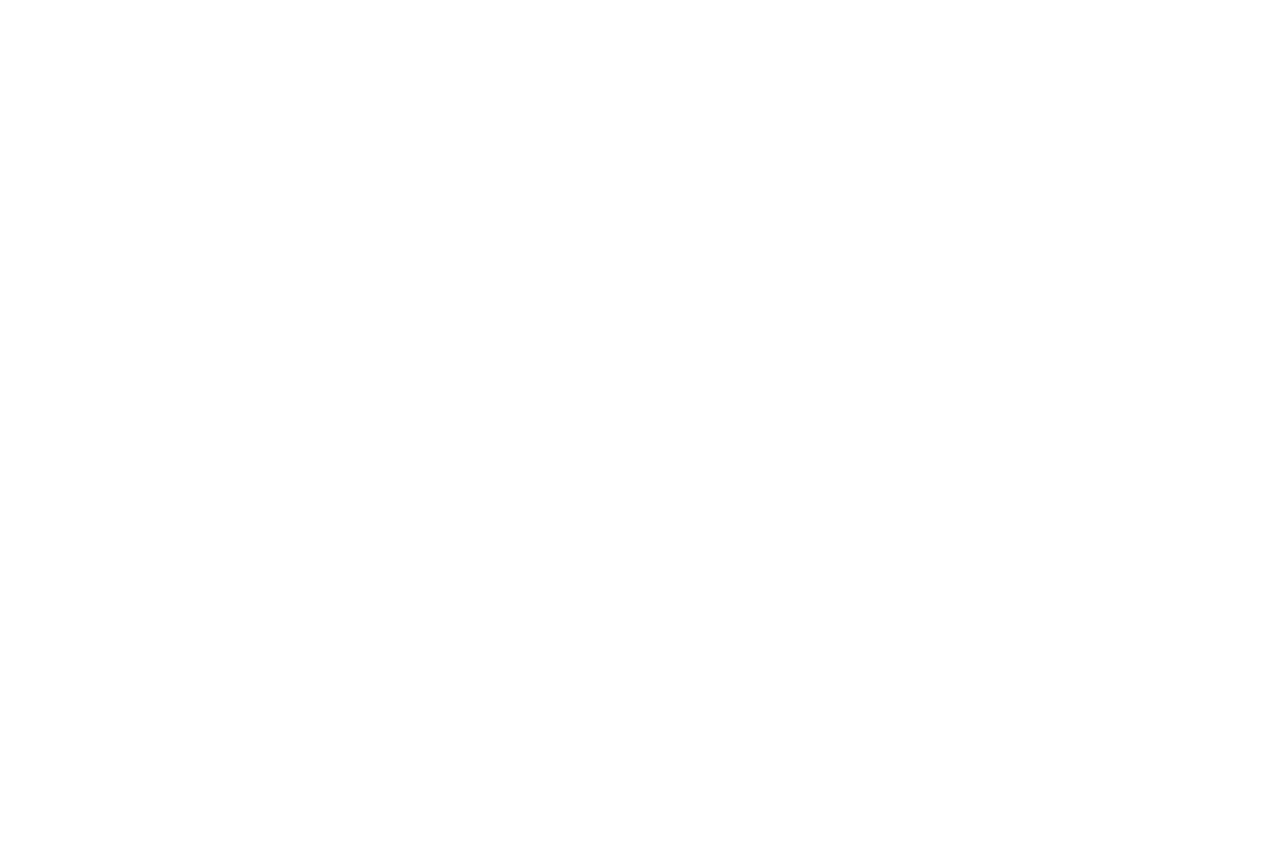
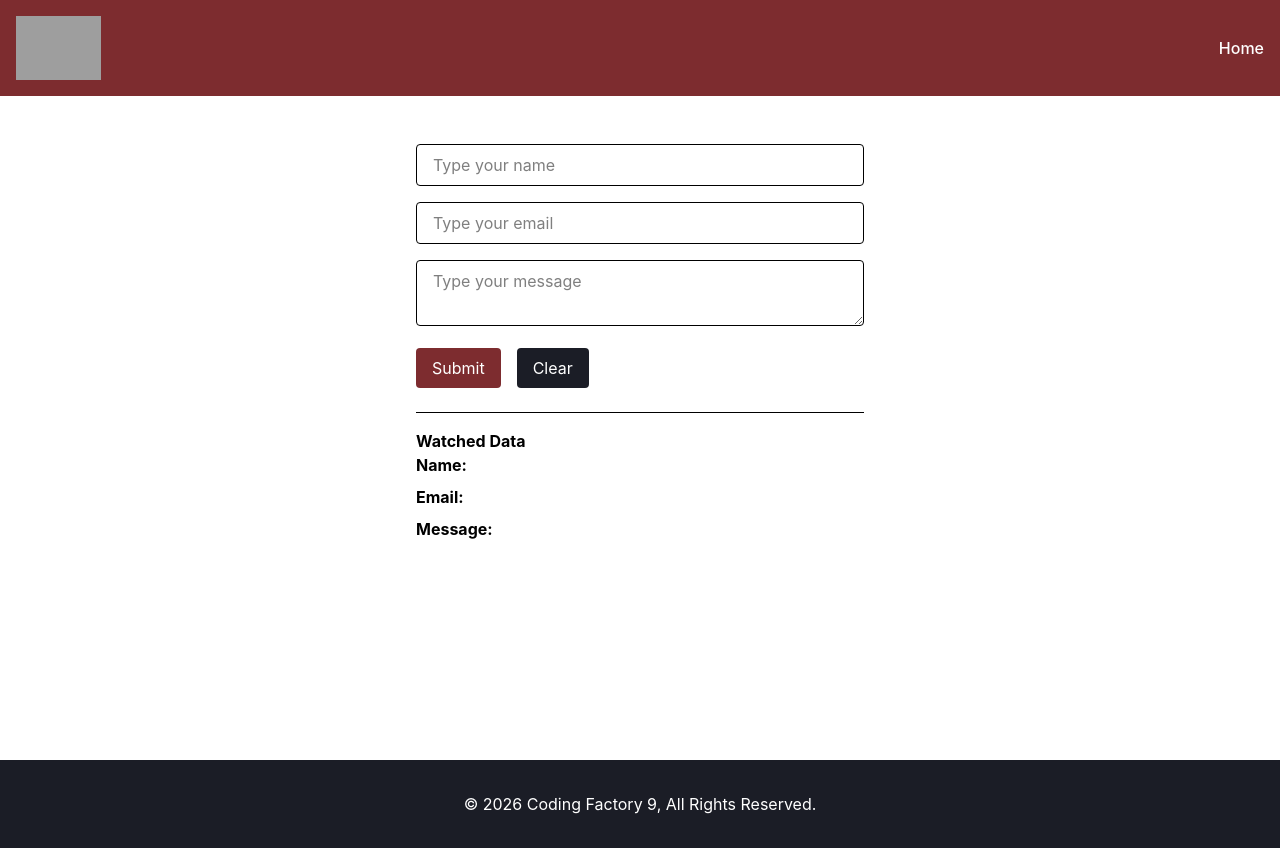
Before and after one commit to PantelisTs/cf9-react, a React (Vite) app: page /multifield-form-hook in a window 1280 px wide. Before the commit this address had no page. Before the commit the page ends 800 px from the top, so only its background shows below. Built offline with nearby package versions, Linux system fonts and the light colour scheme; grey boxes are pictures that could not be loaded.

Commit message:
feat: add MultiFieldFormWithHookForm component using RHF and zod resolver

```diff
--- a/package.json
+++ b/package.json
@@ -10,9 +10,11 @@
     "preview": "vite preview"
   },
   "dependencies": {
+    "@hookform/resolvers": "^5.4.0",
     "@tailwindcss/vite": "^4.3.0",
     "react": "^19.2.6",
     "react-dom": "^19.2.6",
+    "react-hook-form": "^7.76.1",
     "react-router": "^7.15.1",
     "tailwindcss": "^4.3.0",
     "zod": "^4.4.3"
--- a/src/App.tsx
+++ b/src/App.tsx
@@ -21,6 +21,7 @@
 import MultiFieldForm from "./components/LessonNine/MultiFieldForm.tsx";
 import MultiFieldFormWithValidation from "./components/LessonNine/MultiFieldFormWithValidation.tsx";
 import MultiFieldFormWithZod from "./components/LessonTen/MultiFieldFormWithZod.tsx";
+import MultiFieldFormWithHookForm from "./components/LessonTen/MultiFieldFormWithHookForm.tsx";
 // import Counter from "./components/LessonFour/Counter.tsx";
 // import CounterAdvanced from "./components/LessonFour/CounterAdvanced.tsx";
 // import ClassCounter from "./components/LessonFour/ClassCounter.tsx";
@@ -172,6 +173,7 @@
                         <Route path="multifield-form-validation" element={<MultiFieldFormWithValidation/>}/>
 
                         <Route path="multifield-form-zod" element={<MultiFieldFormWithZod/>}/>
+                        <Route path="multifield-form-hook" element={<MultiFieldFormWithHookForm/>}/>
                     </Route>
                     {/*/users*/}
                 {/*/users/userId*/}
--- /dev/null
+++ b/src/components/LessonTen/MultiFieldFormWithHookForm.tsx
@@ -0,0 +1,129 @@
+import {useState} from "react";
+import {z} from "zod";
+import {useForm} from "react-hook-form";
+import {zodResolver} from "@hookform/resolvers/zod";
+
+
+
+const formSchema = z.object({
+    name: z.string().trim().min(1, {error: "Name is required"}),
+    email: z.email().min(1, {error: "Email is required"}),
+    message: z.string().trim()
+        .min(5, {error: "Message must be at least 5 characters"})
+        .min(1, {error: "Message is required"})
+        .max(8, {error: "Message must be at most 8 characters"}),
+})
+type FormValues = z.infer<typeof formSchema>
+
+const MultiFieldFormWithHookForm = () => {
+
+    const [submittedData, setSubmittedData] = useState<FormValues | null>(null)
+
+    const {
+        register,
+        handleSubmit,
+        formState: { errors },
+        reset,
+        watch,
+    } = useForm<FormValues>({
+        resolver: zodResolver(formSchema),
+        defaultValues: {
+            name: "",
+            email: "",
+            message: ""
+        }
+    });
+
+    const onSubmit = (data: FormValues) => {
+        setSubmittedData(data)
+        reset()
+    }
+
+    const onClear = () => {
+        setSubmittedData(null)
+        reset()
+    };
+
+    const watchedValues = watch();
+
+
+
+    return (
+        <>
+
+            <form
+                onSubmit={handleSubmit(onSubmit)}
+                className="max-w-md mx-auto space-y-4">
+                <div>
+                    <input
+                        {...register("name")}
+                        type="text"
+                        placeholder="Type your name"
+                        className="w-full border rounded px-4 py-2"
+                    />
+                    {errors.name && (
+                        <p className="text-cf-dark-red text-sm mt-1">{errors.name.message}</p>
+                    )}
+
+                </div>
+
+
+                <div>
+                    <input
+                        {...register("email")}
+                        type="text"
+                        placeholder="Type your email"
+                        className="w-full border rounded px-4 py-2"
+                    />
+                    {errors.email && (
+                        <p className="text-cf-dark-red text-sm mt-1">{errors.email.message}</p>
+                    )}
+                </div>
+
+                <div>
+                    <textarea
+                        {...register("message")}
+                        placeholder="Type your message"
+                        className="w-full border rounded px-4 py-2"
+                    ></textarea>
+                    {errors.message && (
+                        <p className="text-cf-dark-red text-sm mt-1">{errors.message.message}</p>
+                    )}
+                </div>
+
+
+                <div className="flex gap-4">
+                    <button
+                        type="submit"
+                        className="bg-cf-dark-red text-white px-4 py-2 rounded">
+                        Submit
+                    </button>
+                    <button
+                        onClick={onClear}
+                        className="bg-cf-dark-gray text-white px-4 py-2 rounded">
+                        Clear
+                    </button>
+                </div>
+            </form>
+
+            {submittedData && (
+                <>
+                    <div className="mt-6 pt-4 max-w-md mx-auto border-t space-y-2">
+                        <p><strong>Submitted Data</strong></p>
+                        <p><strong>Name: </strong>{submittedData.name}</p>
+                        <p><strong>Email: </strong>{submittedData.email}</p>
+                        <p><strong>Message: </strong>{submittedData.message}</p>
+                    </div>
+                </>
+            )}
+
+            <div className="mt-6 pt-4 max-w-md mx-auto border-t space-y-2">
+                <strong>Watched Data</strong>
+                <p><strong>Name: </strong>{watchedValues.name}</p>
+                <p><strong>Email: </strong>{watchedValues.email}</p>
+                <p><strong>Message: </strong>{watchedValues.message}</p>
+            </div>
+        </>
+    )
+}
+export default MultiFieldFormWithHookForm;
```
Also changed, not shown: src/components/LessonTen/MultiFieldFormWithZod.tsx (+0 -12 lines), 1 other file (tests, documents, lock files or other folders).
